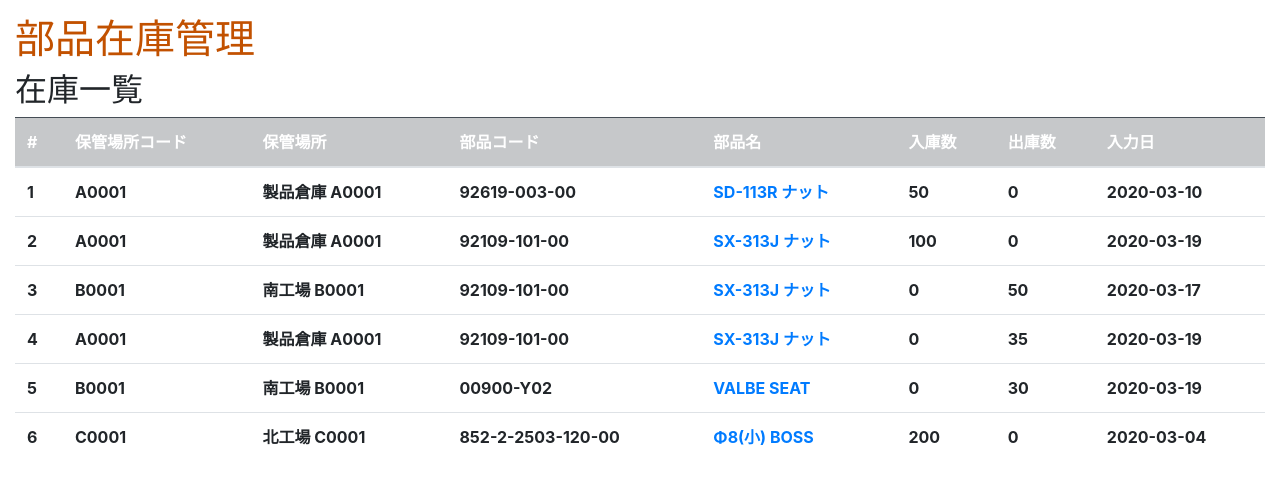
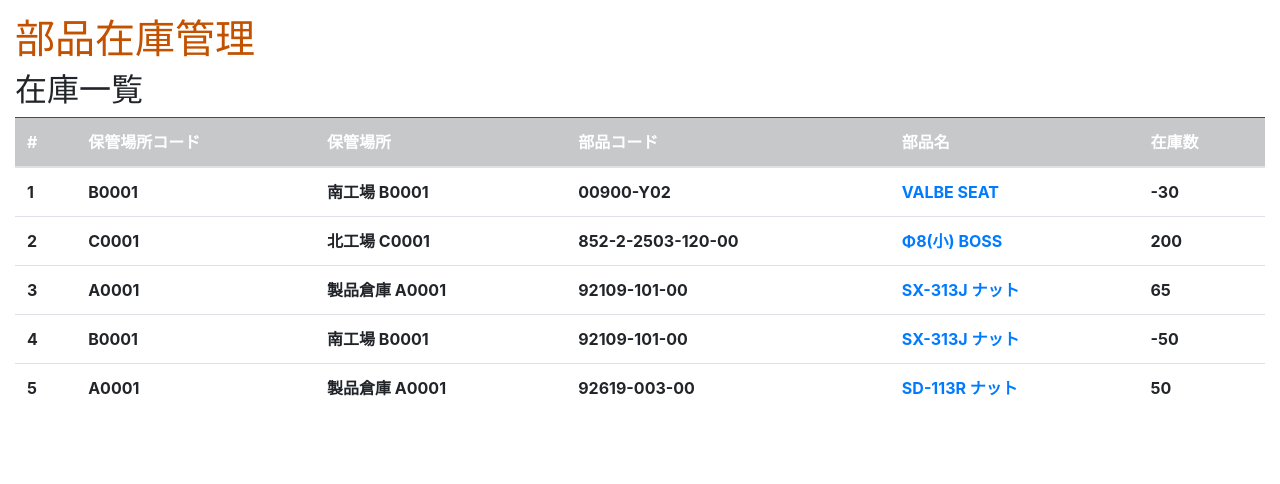
Before and after one commit to Housen-Development/thoth, a Django app: page /parts_manager/ in a window 1280 px wide. Shown: the top 484 px of the page. Run offline with Django 3.2, Linux system fonts and the light colour scheme; data comes from the database, SQL or seed files in the repository; lists and menus that the app fills with data are empty; some libraries are stand-ins or nearby versions.

Commit message:
集計処理できた

```diff
--- a/parts_manager/models.py
+++ b/parts_manager/models.py
@@ -21,12 +21,12 @@ class Location(models.Model):
 class PartsInOut(models.Model):
     parts = models.ForeignKey(Parts, on_delete=models.CASCADE)
     location = models.ForeignKey(Location, on_delete=models.CASCADE)
-    warehousing = models.IntegerField('入庫日', default=0)
-    shipping = models.IntegerField('出庫日', default=0)
+    warehousing = models.IntegerField('入庫数', default=0)
+    shipping = models.IntegerField('出庫数', default=0)
     input_date = models.DateTimeField('入力日')
 
     class Meta:
-        ordering = ['parts__name']
+        ordering = ['parts__code']
 
     def __str__(self):
-        return self.parts.name + '/' + self.location.name
+        return f'{self.location.name} - {self.parts.name}'
--- a/parts_manager/templates/parts_manager/base.html
+++ b/parts_manager/templates/parts_manager/base.html
@@ -10,12 +10,16 @@
     <link rel="stylesheet" href="{% static 'css/parts_manager.css' %}">
 </head>
 <body>
+<header>
     <div class="page-header">
         <h1><a href="/">部品在庫管理</a></h1>
     </div>
+</header>
+<main>
     <div class="content">
         {% block content %}
         {% endblock %}
     </div>
+</main>
 </body>
 </html>
--- a/parts_manager/templates/parts_manager/parts_list.html
+++ b/parts_manager/templates/parts_manager/parts_list.html
@@ -11,29 +11,25 @@
                 <th scope="col">保管場所</th>
                 <th scope="col">部品コード</th>
                 <th scope="col">部品名</th>
-                <th scope="col">入庫数</th>
-                <th scope="col">出庫数</th>
-                <th scope="col">入力日</th>
+                <th scope="col">在庫数</th>
             </tr>
             </thead>
             <tbody>
             {% for parts in partslist %}
                 <tr>
                     <th scope="row">{{ forloop.counter }}</th>
-                    <th>{{ parts.location.code }}</th>
-                    <th>{{ parts.location.name }}</th>
-                    <th>{{ parts.parts.code }}</th>
+                    <th>{{ parts.location__code }}</th>
+                    <th>{{ parts.location__name }}</th>
+                    <th>{{ parts.parts__code }}</th>
                     <th>
-                        <a href="{% url 'parts_manager:parts_detail' parts.id %}">{{ parts.parts.name }}</a>
+                        <a href="{% url 'parts_manager:parts_detail' parts.parts_id %}">{{ parts.parts__name }}</a>
                     </th>
-                    <th>{{ parts.warehousing }}</th>
-                    <th>{{ parts.shipping }}</th>
-                    <th>{{ parts.input_date|date:"Y-m-d" }}</th>
+                    <th>{{ parts.stock }}</th>
                 </tr>
             {% endfor %}
             </tbody>
         </table>
     {% else %}
-        <p>No polls are available.</p>
+        <p>No parts are available.</p>
     {% endif %}
 {% endblock %}
--- a/parts_manager/views.py
+++ b/parts_manager/views.py
@@ -1,5 +1,5 @@
-from django.shortcuts import get_object_or_404, render
 from django.views import generic
+from django.db.models import F, Sum
 
 from .models import Parts, PartsInOut
 
@@ -9,8 +9,11 @@ class PartsListView(generic.ListView):
     context_object_name = 'partslist'
 
     def get_queryset(self):
-        """クエリセットを用意"""
-        return PartsInOut.objects.all()
+        """保管場所と部品でgroup byして在庫を集計"""
+        return (PartsInOut.objects.values('location', 'parts')
+                .annotate(stock=Sum(F('warehousing') - F('shipping')))
+                .values('location__code', 'location__name', 'parts_id', 'parts__code', 'parts__name', 'stock')
+                .order_by('parts__code'))
 
 
 class PartsDetailView(generic.DetailView):
```
Lines whose indentation alone changed are shown as unchanged.
